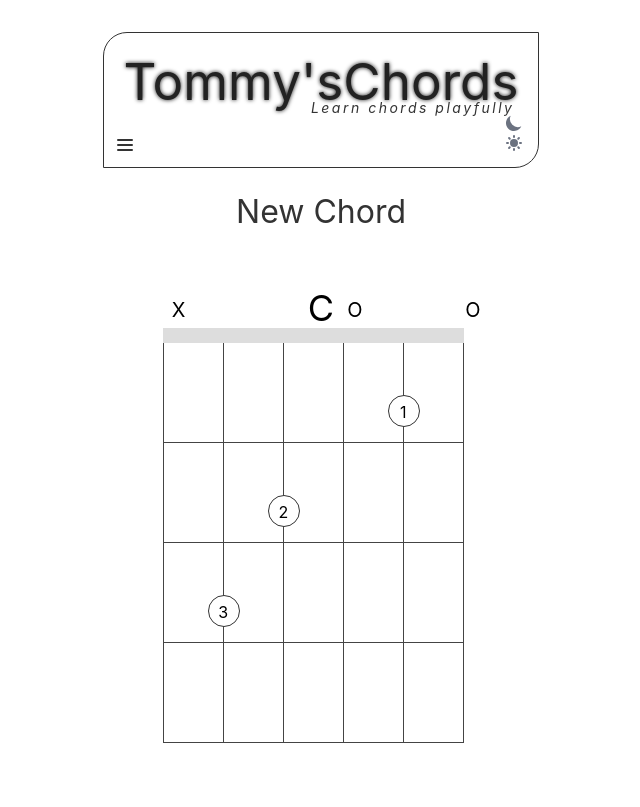
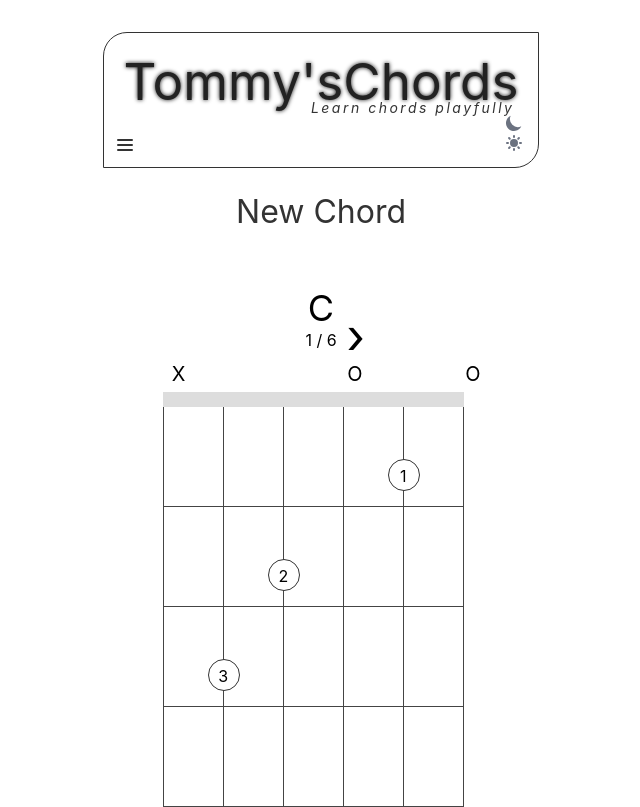
Before and after one commit to gabjuh/tommychords, a React (Vite) app: page /new in a window 1280 px wide. Shown: the whole page, without its empty margins (319-959 px from the left). Built offline with nearby package versions, Linux system fonts and the light colour scheme.

Commit message:
chordNav imported

```diff
--- a/src/components/ChordTable/ChordTable.tsx
+++ b/src/components/ChordTable/ChordTable.tsx
@@ -5,6 +5,7 @@ import chords_static from "../../chords_static.json"
 import PlayedStrings from "./PlayedStrings";
 import Base from "./Base";
 import Fretboard from "./Fretboard";
+import ChordNavigation from "./ChordNavigation";
 import { IChord } from "./IChord";
 
 interface ChordTable {
@@ -34,8 +35,11 @@ const ChordTable: React.FC<ChordTable> = ({
       <div id="chord-table-wrapper" className="relative mb-[6rem]">
 
         <ChordName
+          name={obj[selectedId].name}
+        />
+
+        <ChordNavigation
           selectedId={[selectedId, setSelectedId, objLength]}
-          name={obj[selectedId].name}
         />
 
         <PlayedStrings
```
